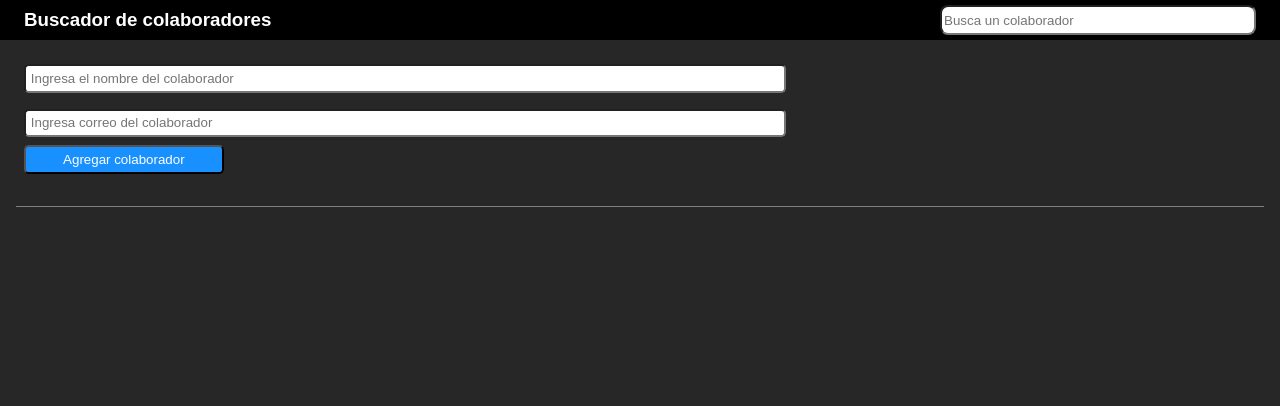
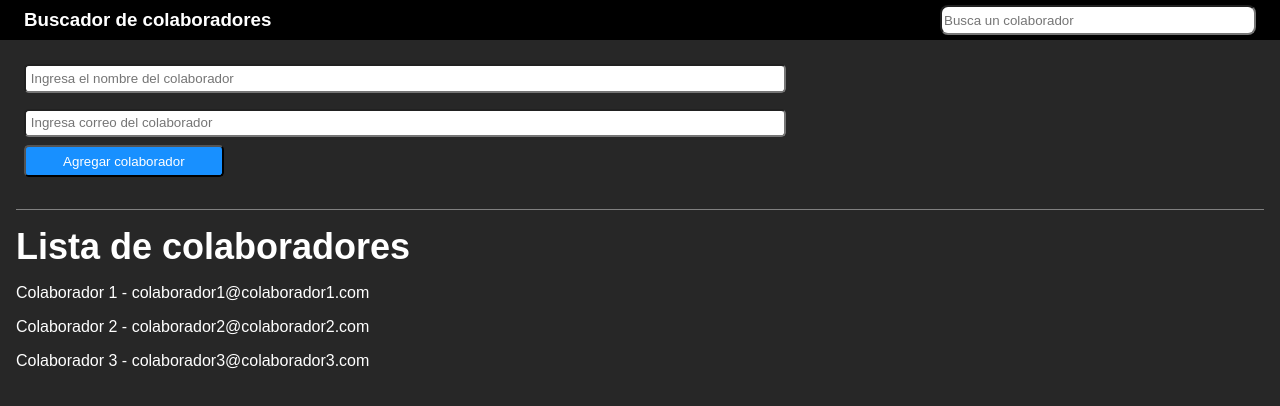
Before and after one commit to MageLnk/Desafio---Base-de-datos-colaboradores, a React (Create React App) app: page / in a window 1280 px wide. Shown: the top 406 px of the page. Built offline with nearby package versions, Linux system fonts and the light colour scheme.

Commit message:
.map of all colaboradores is working

```diff
--- a/src/App.js
+++ b/src/App.js
@@ -1,7 +1,9 @@
 import { useState } from "react";
 // Components
+import Form from "./Components/Form";
 import Header from "./Components/Header";
-import Form from "./Components/Form";
+import ListOfCollaborators from "./Components/ListOfCollaborators";
+
 export const BaseColaboradores = [
   {
     id: "1",
@@ -23,7 +25,11 @@ export const BaseColaboradores = [
 const App = () => {
   const [handleUser, setHandleUser] = useState("");
   const [handleEmail, setHandleEmail] = useState("");
-  console.log(handleEmail, "sda");
+
+  const handleSubmit = () => {
+    console.log("Aer");
+  };
+
   return (
     <div className="app-genereal-container">
       <Header />
@@ -33,7 +39,10 @@ const App = () => {
           setHandleUser={setHandleUser}
           handleEmail={handleEmail}
           setHandleEmail={setHandleEmail}
+          handleSubmit={handleSubmit}
         />
+        <h2 className="content-general-sub-title">Lista de colaboradores</h2>
+        <ListOfCollaborators collaboratorsList={BaseColaboradores} />
       </div>
     </div>
   );
--- a/src/Components/Form/index.js
+++ b/src/Components/Form/index.js
@@ -1,6 +1,13 @@
-const Input = ({ handleUser, setHandleUser, handleEmail, setHandleEmail }) => {
+const Input = ({ handleUser, setHandleUser, handleEmail, setHandleEmail, handleSubmit }) => {
   return (
-    <form className="form-general-container" typeof="submit" onSubmit={(e) => e.preventDefault()}>
+    <form
+      className="form-general-container"
+      typeof="submit"
+      onSubmit={(e) => {
+        e.preventDefault();
+        handleSubmit();
+      }}
+    >
       <input
         placeholder="Ingresa el nombre del colaborador"
         value={handleUser}
--- /dev/null
+++ b/src/Components/ListOfCollaborators/index.js
@@ -0,0 +1,16 @@
+const ListOfCollaborators = ({ collaboratorsList }) => {
+  const collaboratorsListResult = collaboratorsList.map((e) => {
+    return (
+      <div className="list-of-collaborators-container" key={e.id}>
+        <div>
+          <span>
+            {e.nombre} - {e.correo}
+          </span>
+        </div>
+      </div>
+    );
+  });
+  return collaboratorsListResult;
+};
+
+export default ListOfCollaborators;
--- a/src/index.css
+++ b/src/index.css
@@ -41,7 +41,7 @@ body {
 }
 .content-general-container .form-general-container button {
   width: 16%;
-  padding: 0.3rem;
+  padding: 0.4rem;
   margin: 0 0 0 0.5rem;
   background-color: #1890ff;
   color: white;
@@ -49,6 +49,13 @@ body {
 }
 .content-general-container .form-general-container button:hover {
   background-color: #40a9ff;
+}
+.content-general-container .content-general-sub-title {
+  margin: 1rem;
+  font-size: 36px;
+}
+.content-general-container .list-of-collaborators-container {
+  margin: 1rem;
 }
 
 .app-genereal-container {
```
